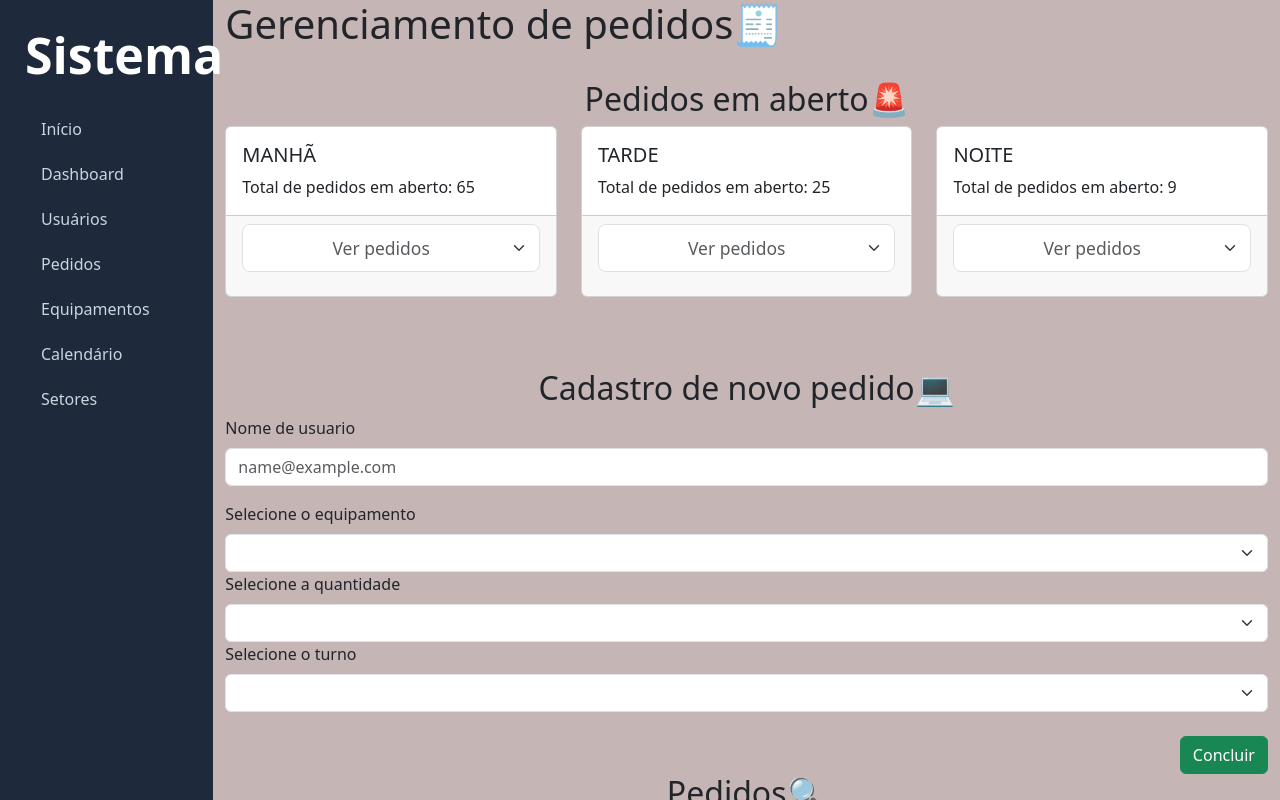
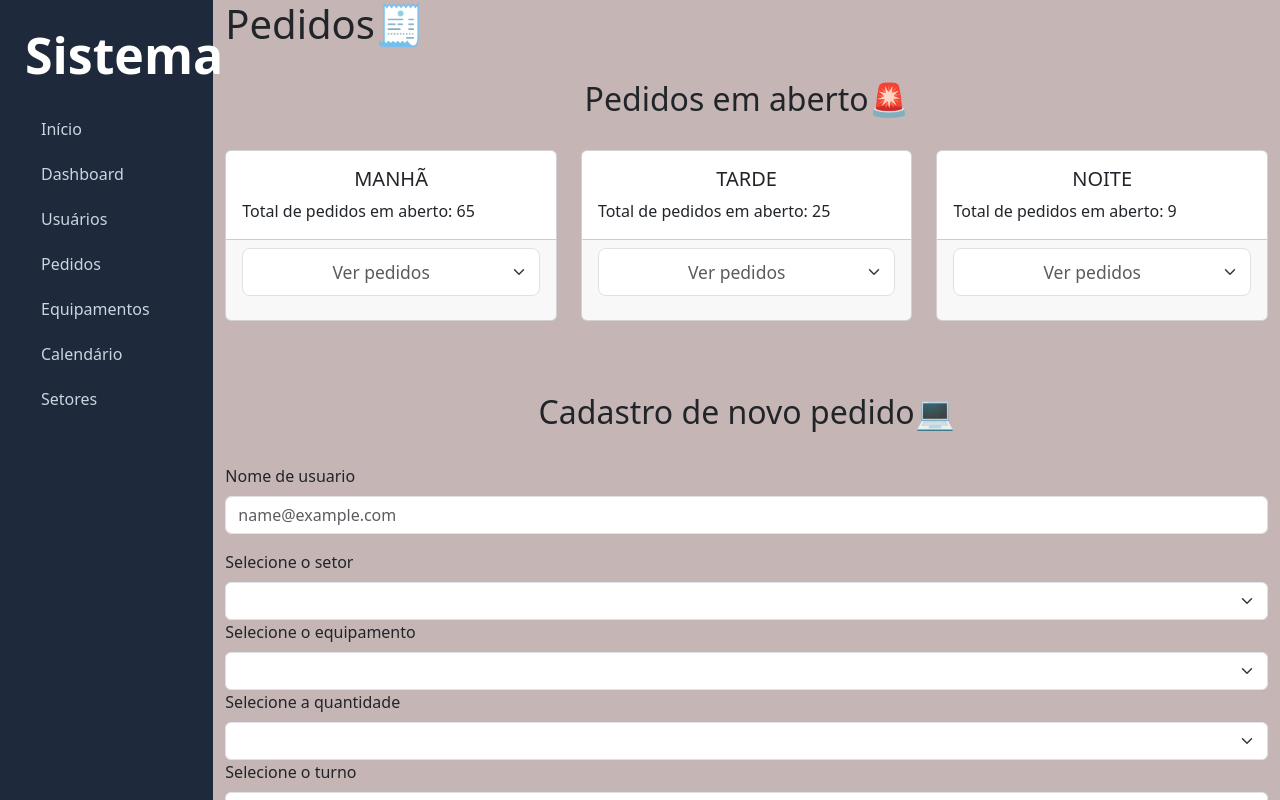
Before and after one commit to AlexAlves-10/pi-chamados, a Next.js app: page /pedidos in a window 1280 px wide. Shown: the top 800 px of the page. Built offline with nearby package versions, Linux system fonts and the light colour scheme.

Commit message:
AJUSTES PAGINA DE PEDIDOS

```diff
--- a/app/pedidos/page.js
+++ b/app/pedidos/page.js
@@ -8,8 +8,8 @@ export default function Pedidos() {
 
         <div >
 
-            <h1 className="titulo ">Gerenciamento de pedidos🧾</h1>
-           <br/>
+            <h1 className="titulo ">Pedidos🧾</h1>
+            <br />
 
 
             <div class="col-">
@@ -18,13 +18,13 @@ export default function Pedidos() {
 
 
                 <h2 className=" text-center">Pedidos em aberto🚨</h2>
-
+                <br />
                 <div className="row row-cols-1 row-cols-md-3 g-4">
                     <div className="col">
                         <div className="card h-100">
 
                             <div className="card-body">
-                                <h5 className="card-title">MANHÃ</h5>
+                                <h5 className="card-title text-center">MANHÃ</h5>
                                 <p className="card-text">Total de pedidos em aberto: 65</p>
                             </div>
                             <div className="card-footer">
@@ -36,7 +36,7 @@ export default function Pedidos() {
                         <div className="card h-100">
 
                             <div className="card-body">
-                                <h5 className="card-title">TARDE</h5>
+                                <h5 className="card-title text-center">TARDE</h5>
                                 <p className="card-text">Total de pedidos em aberto: 25</p>
                             </div>
                             <div className="card-footer">
@@ -48,7 +48,7 @@ export default function Pedidos() {
                         <div className="card h-100">
 
                             <div className="card-body">
-                                <h5 className="card-title">NOITE</h5>
+                                <h5 className="card-title text-center">NOITE</h5>
                                 <p className="card-text">Total de pedidos em aberto: 9</p>
                             </div>
                             <div className="card-footer">
@@ -62,11 +62,21 @@ export default function Pedidos() {
                 <br />
 
                 <h2 className=" text-center">Cadastro de novo pedido💻</h2>
-
+<br/>
                 <div className="mb-3">
                     <label for="exampleFormControlInput1" className="form-label">Nome de usuario</label>
                     <input type="email" className="form-control" id="exampleFormControlInput1" placeholder="name@example.com" />
                 </div>
+
+<label for="exampleFormControlInput1" className="form-label">Selecione o setor</label>
+                <select className="form-select" aria-label="Default select example">
+                    <option value selected="1"></option>
+                    <option value="1">A</option>
+                    <option value="1">B</option>
+                    <option value="2">C</option>
+                    <option value="3">D</option>
+                </select>
+
                 <label for="exampleFormControlInput1" className="form-label">Selecione o equipamento</label>
                 <select className="form-select" aria-label="Default select example">
                     <option value selected="1"></option>
@@ -100,8 +110,8 @@ export default function Pedidos() {
                 </div>
 
 
-                <h2 className=" text-center">Pedidos🔍</h2>
-
+                <h2 className=" text-center">Lista de pedidos🔍</h2>
+<br/>
                 <table className="table">
                     <thead>
                         <tr>
```
